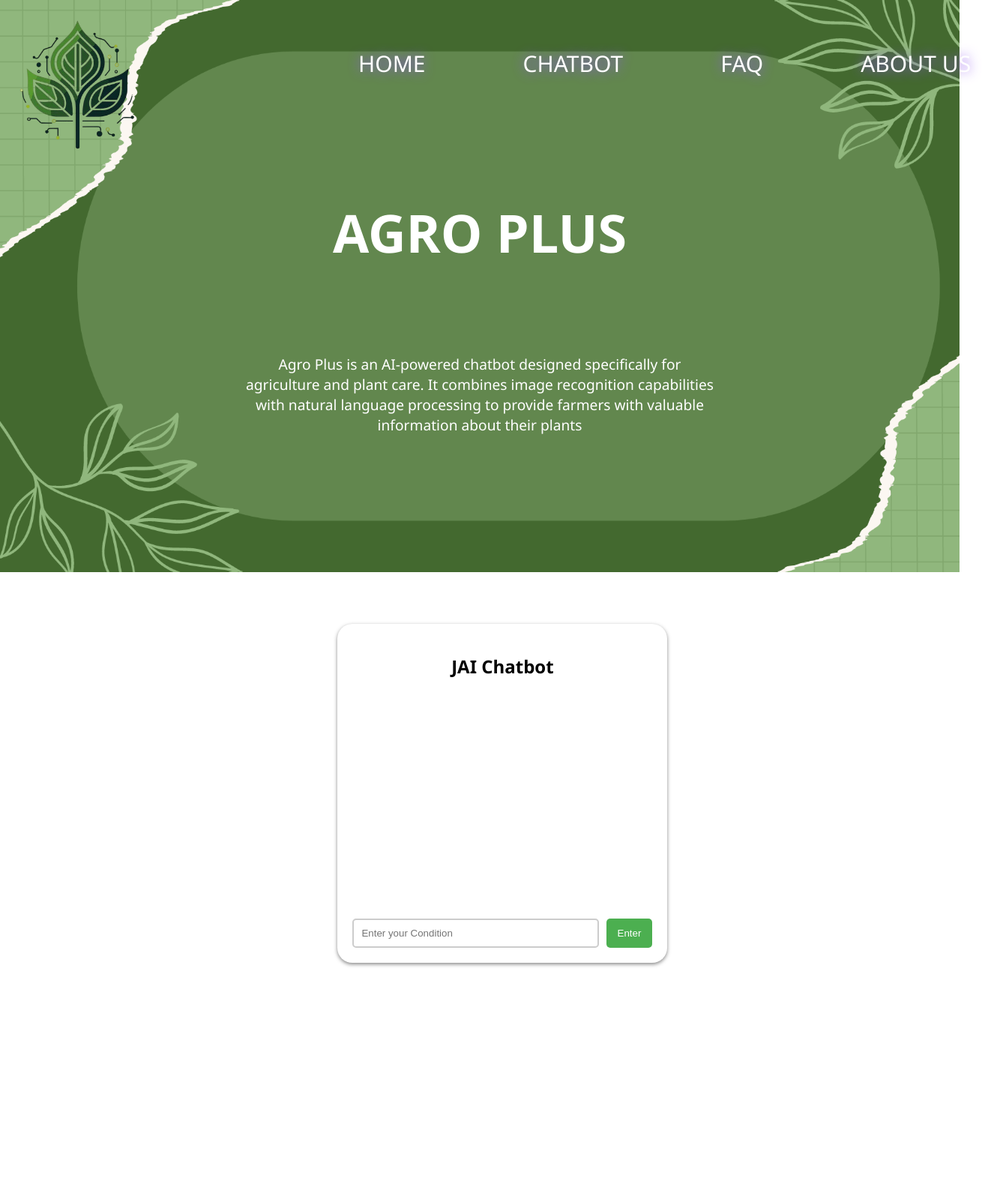
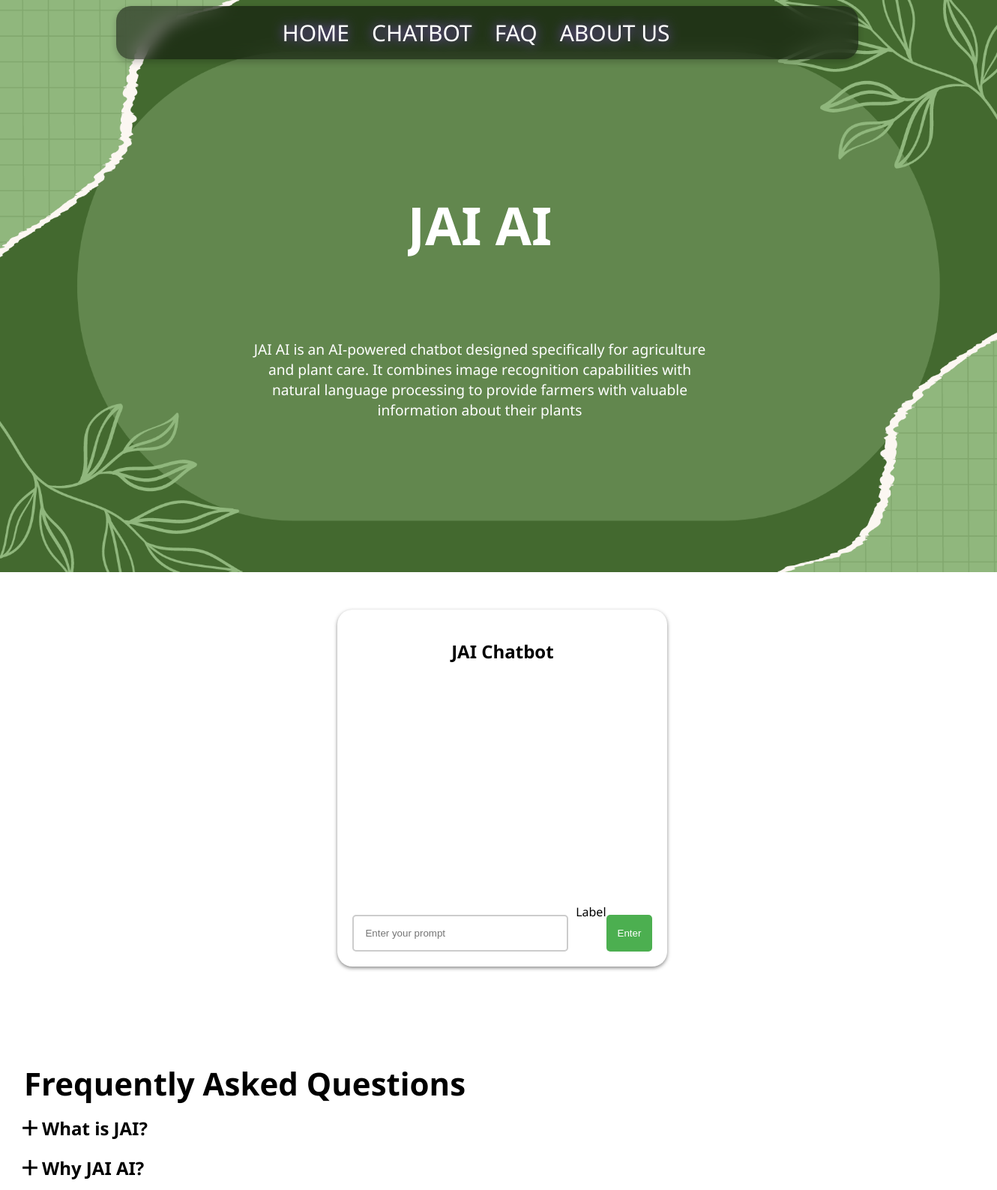
Before and after one commit to GamerAseemm/Hackathon, a website: page index.html in a window 1280 px wide. Shown: the whole page at 75% size, 1330 px wide, since content can reach past the window. Before the commit the page ends 1411 px from the top, so only its background shows below. Drawn offline with Linux system fonts and the light colour scheme.

Commit message:
animations, fixed alignment

```diff
--- a/index.html
+++ b/index.html
@@ -3,7 +3,7 @@
 <head>
     <meta charset="UTF-8">
     <meta name="viewport" content="width=device-width, initial-scale=1.0">
-    <title>AGRO PLUS</title>
+    <title>JAI AI</title>
     <link rel="stylesheet" href="style.css">
     <link rel="icon" href="Untitled_design__1_-removebg-preview.png" type="image/icon type">
 </head>
@@ -25,10 +25,10 @@
             </div>
         <div id="home" class="info">
           <div class="container">
-            <p class="title"><strong>AGRO PLUS</strong></p>
+            <p class="title"><strong>JAI AI</strong></p>
           </div>
 
-            <p class="para-1">Agro Plus is an AI-powered chatbot designed specifically for agriculture and plant care.
+            <p class="para-1">JAI AI is an AI-powered chatbot designed specifically for agriculture and plant care.
                  It combines image recognition capabilities with natural language processing to provide farmers with valuable
                  information about their plants</p>
         </div>
@@ -43,14 +43,31 @@
               </div>
             </div>
             <form id="chat-form">
-              <input type="text" id="user-input" placeholder="Enter your Condition">
+              <input type="text" id="user-input" placeholder="Enter your prompt" >
+              <span class="label">Label</span>
+              <span class="focus-bg"></span>
               <button type="submit">Enter</button>
             </form>
           </div>
 
     </section>
-    <section id="about-us">
+    <div class="faq-header"><strong>Frequently Asked Questions</strong></div>
 
+    <div class="faq-content">
+      <div class="faq-question">
+        <input id="q1" type="checkbox" class="panel">
+        <div class="plus">+</div>
+        <label for="q1" class="panel-title">What is JAI?</label>
+        <div class="panel-content">JAI is an AI chatbot which provides you quick and straight forward answers to your agreculture problems</div>
+      </div>
+
+      <div class="faq-question">
+        <input id="q2" type="checkbox" class="panel">
+        <div class="plus">+</div>
+        <label for="q2" class="panel-title">Why JAI AI?</label>
+        <div class="panel-content">JAI AI is the fastest and the most relaible source for 1 to 1 help for your agreculture problems</div>
+      </div>
+    </div>
     </section>
 
     <script>
--- a/style.css
+++ b/style.css
@@ -15,36 +15,39 @@ body{
 }
 .navbar {
   color: white;
-    padding: 15px 0;
+  padding: 15px;
   position: fixed;
+  width: 75%;
+  z-index: 1;
+  display: flex;
+  justify-content: center;
+  background: rgba(0, 0, 0, 0.5);
+  border-radius: 20px;
+  backdrop-filter: blur(10px);
+  box-shadow: 0 4px 8px rgba(0, 0, 0, 0.2);
+
+  height: auto;
+  margin: 0 10px;
+  left: 50%;
+  transform: translateX(-50%);
+
+}
+
+.navbar nav {
   width: 100%;
-    z-index: 1;
-    justify-content: center;
-    padding-left: 30%;
-    text-align: center;
-    padding-top: 40px;
-    height: 200px;
-    background-image: url(Untitled_design__1_-removebg-preview.png);
-    background-repeat: no-repeat;
-    background-size: 300px;
-    background-position-y: -45px;
-    background-position-x: -55px;
-    padding-left: 430px;
-    user-select: none;
+  max-width: 1200px;
 }
+
 nav ul {
   list-style-type: none;
-    margin-left: 70;
-    padding-left: 70;
   display: flex;
+  justify-content: center;
+  padding: 0;
+  margin: 0;
 }
-  nav ul li a{
-    scroll-behavior: smooth;
-  }
-  nav li {
-    display: block;
-  height: 100%;
-  margin-right: 130px;
+
+nav ul li {
+  margin-right: 30px;
   font-size: 20px;
   position: relative;
   display: flex;
@@ -142,6 +145,7 @@ body{
   }
 
   button {
+    margin-top: 15px;
     background-color: #4CAF50;
     color: white;
     border: none;
@@ -157,13 +161,8 @@ body{
   }
 
   #loader {
-
       display: none;
       position: absolute;
-      top: 80%;
-      left: 50%;
-      transform: translate(-50%, -50%);
-      opacity: 0;
       transition: opacity 0.5s ease;
       animation: fadeIn 0.5s ease;
       animation: initialMovement 1s ease forwards;
@@ -172,7 +171,7 @@ body{
 
   #loader img {
     width: 150px;
-    height: auto;
+    height: 150px;
   }
   @keyframes fadeIn {
     from {
@@ -222,11 +221,13 @@ body{
     padding-bottom: 5%
 }
 input[type="text"] {
-  padding: 10px;
+  margin-top: 15px;
+  padding: 15px;
   border: 2px solid #ccc;
   border-radius: 5px; /* Rounded corners */
   outline: none; /* Remove default outline */
   transition: border-color 0.3s ease, box-shadow 0.3s ease; /* Smooth transition for border color and shadow */
+
 }
 
 /* Focused input style */
@@ -234,3 +235,90 @@ input[type="text"]:focus {
   border-color: #4CAF50; /* Green border on focus */
   box-shadow: 0 0 8px rgba(76, 175, 80, 0.5); /* Green glow shadow */
 }
+.faq-header{
+  font-size: 42px;
+  padding-left: 24px;
+}
+
+.faq-content {
+  margin: 0 auto;
+}
+
+.faq-question {
+  padding: 5px 0;
+}
+
+.panel-title {
+  font-weight: 600;
+  font-size: 24px;
+  width: 100%;
+  position: relative;
+  margin: 0;
+  padding: 10px 10px 0 48px;
+  display: block;
+  cursor: pointer;
+}
+
+.panel-content {
+  font-size: 20px;
+  padding: 0px 5px;
+  margin: 0 20px;
+  height: 0;
+  overflow: hidden;
+  z-index: -1;
+  position: relative;
+  opacity: 0;
+  -webkit-transition: .4s ease;
+  -moz-transition: .4s ease;
+  -o-transition: .4s ease;
+  transition: .4s ease;
+}
+
+.panel:checked ~ .panel-content{
+  height: auto;
+  opacity: 1;
+  padding: auto;
+  padding-top: 5px;
+  padding-bottom: 5px;
+  padding-left: 27px;
+}
+
+.plus {
+  position: absolute;
+  margin-left: 20px;
+  margin-top: 4px;
+  z-index: 5;
+  font-size: 42px;
+  line-height: 100%;
+  -webkit-user-select: none;
+  -moz-user-select: none;
+  -ms-user-select: none;
+  -o-user-select: none;
+  user-select: none;
+  -webkit-transition: .2s ease;
+  -moz-transition: .2s ease;
+  -o-transition: .2s ease;
+  transition: .2s ease;
+}
+
+.panel:checked ~ .plus {
+  -webkit-transform: rotate(45deg);
+  -moz-transform: rotate(45deg);
+  -o-transform: rotate(45deg);
+  transform: rotate(45deg);
+}
+
+.panel {
+  display: none;
+}
+::-webkit-scrollbar {
+  width: 12px;
+}
+
+::-webkit-scrollbar-track {
+  background: #4CAF50; /* Dark track background */
+}
+
+::-webkit-scrollbar-thumb {
+  background-color: #327735; /* Green color for the scrollbar thumb */
+}
```
Lines whose indentation alone changed are shown as unchanged.
